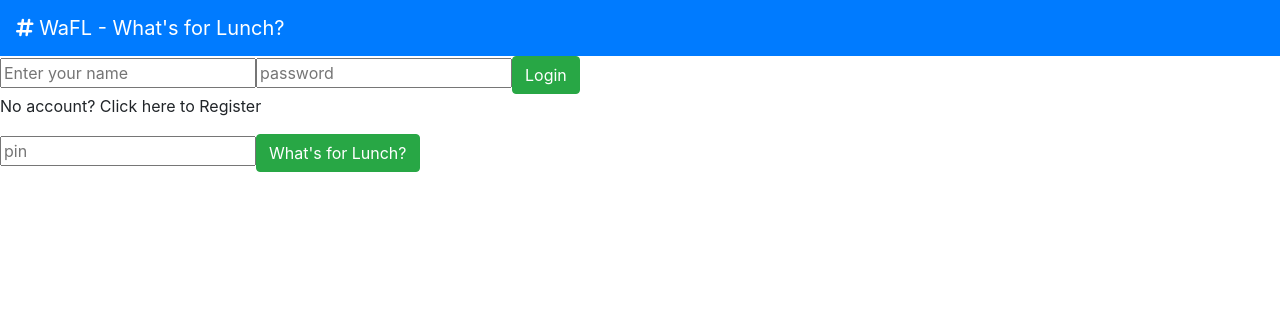
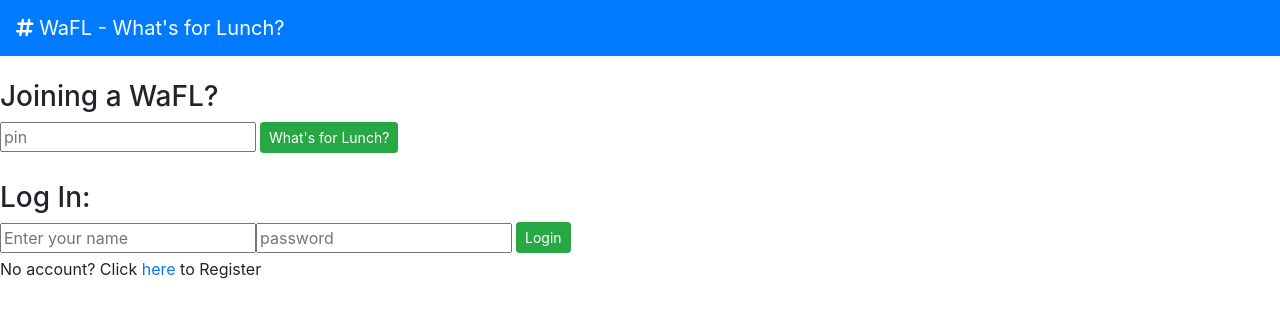
Before and after one commit to NasKevin/cautious, a Vue app in the folder client/: page /#/login in a window 1280 px wide. Shown: the top 318 px of the page. Built offline with nearby package versions, Linux system fonts and the light colour scheme; no server answers.

Commit message:
login page much prettier

```diff
--- a/client/src/views/Login.vue
+++ b/client/src/views/Login.vue
@@ -1,23 +1,26 @@
 <template>
-  <div class="login">
+  <div class="login mt-4">
+    <h3>Joining a WaFL?</h3>
+    <form @submit.prevent="getElection">
+      <input type="text" v-model="pin" placeholder="pin" />
+      <button class="btn btn-success  btn-sm mb-1 mx-1" type="submit">What's for Lunch?</button>
+    </form>
+    <br>
+    <h3>Log In:</h3>
     <form v-if="loginForm" @submit.prevent="loginUser">
       <input type="text" v-model="creds.username" placeholder="Enter your name" />
       <input type="password" v-model="creds.password" placeholder="password" />
-      <button class="btn btn-success" type="submit">Login</button>
+      <button class="btn btn-success btn-sm mb-1 mx-1" type="submit">Login</button>
     </form>
     <form v-else @submit.prevent="register">
       <input type="text" v-model="newUser.username" placeholder="name" />
       <input type="password" v-model="newUser.password" placeholder="password" />
-      <button class="btn btn-warning" type="submit">Create Account</button>
+      <button class="btn btn-warning  btn-sm mb-1 mx-1" type="submit">Create Account</button>
     </form>
     <div class="action" @click="loginForm = !loginForm">
-      <p v-if="loginForm">No account? Click here to Register</p>
-      <p v-else>Already have an account? Click here to Login</p>
+      <p v-if="loginForm">No account? Click <span class="text-primary">here</span> to Register</p>
+      <p v-else>Already have an account? Click <span class="text-primary">here</span> to Login</p>
     </div>
-    <form @submit.prevent="getElection">
-      <input type="text" v-model="pin" placeholder="pin" />
-      <button class="btn btn-success" type="submit">What's for Lunch?</button>
-    </form>
   </div>
 </template>
 
```
